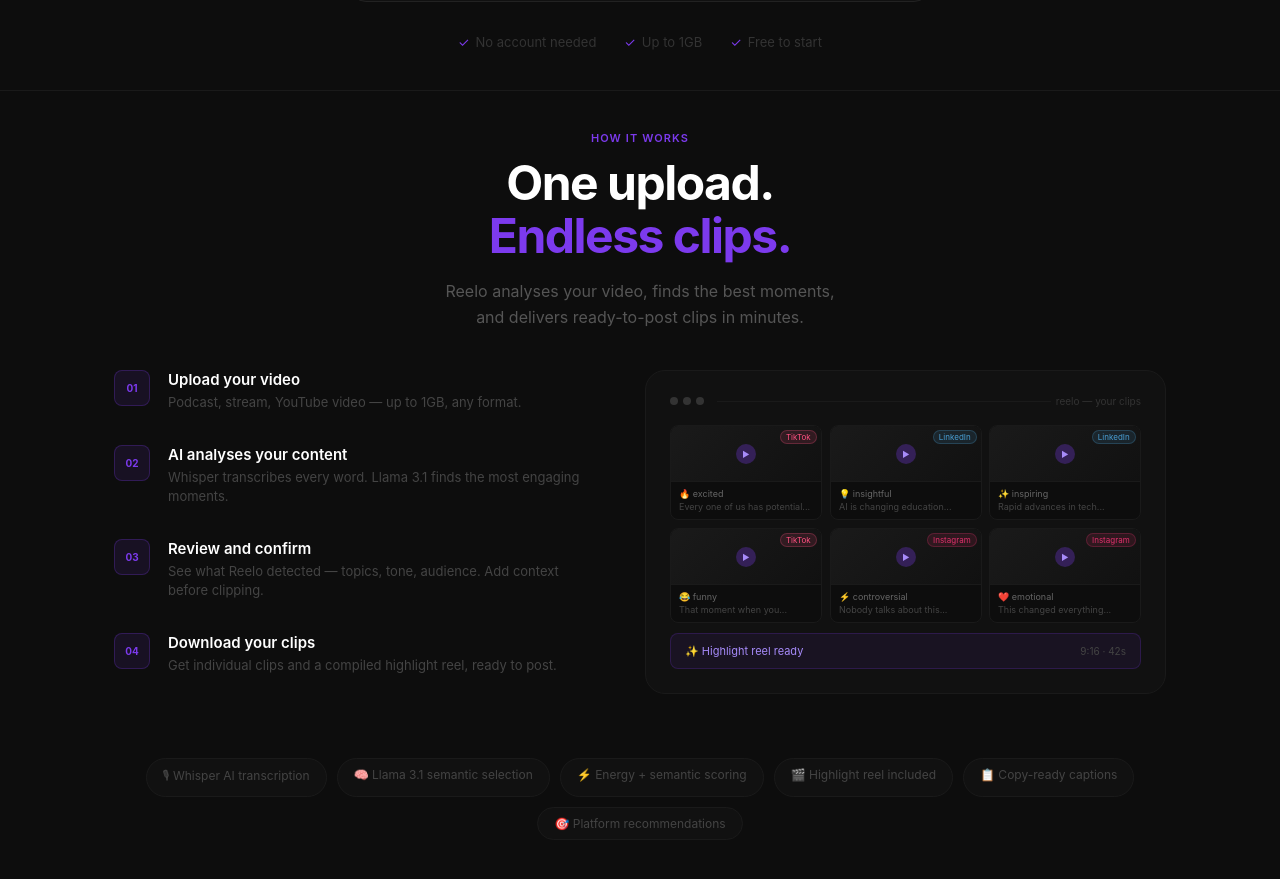
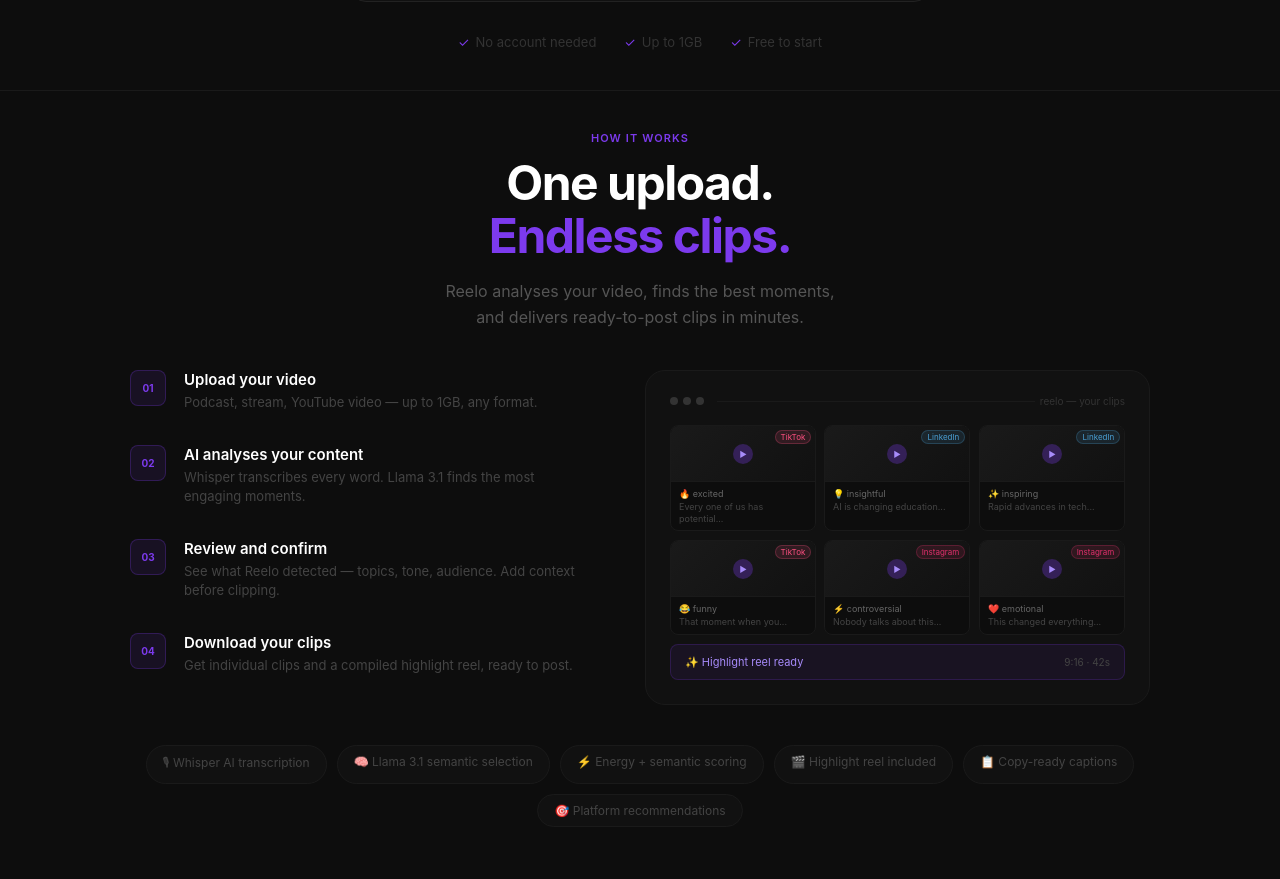
Before and after one commit to LovishRaheja/reelo-frontend, a Next.js app: page / in a window 1280 px wide. Shown: the part 693-1572 px from the top of the page. Built offline with nearby package versions, Linux system fonts and the light colour scheme; no server answers.

Commit message:
fix: mobile responsive How It Works section

```diff
--- a/components/HowItWorks.tsx
+++ b/components/HowItWorks.tsx
@@ -3,14 +3,44 @@
 export default function HowItWorks() {
   return (
     <div style={{ width: '100%', background: '#0d0d0d', borderTop: '1px solid #1a1a1a' }}>
-      <div style={{ maxWidth: '1100px', margin: '0 auto', padding: '40px 24px' }}>
+      <style>{`
+        @keyframes clipIn {
+          from { opacity: 0; transform: translateY(12px) scale(0.95); }
+          to { opacity: 1; transform: translateY(0) scale(1); }
+        }
+        @keyframes reelIn {
+          from { opacity: 0; transform: translateY(8px); }
+          to { opacity: 1; transform: translateY(0); }
+        }
+        .clip-anim { animation: clipIn 0.5s ease forwards; opacity: 0; }
+        .clip-anim:nth-child(1) { animation-delay: 0.3s; }
+        .clip-anim:nth-child(2) { animation-delay: 0.6s; }
+        .clip-anim:nth-child(3) { animation-delay: 0.9s; }
+        .clip-anim:nth-child(4) { animation-delay: 1.2s; }
+        .clip-anim:nth-child(5) { animation-delay: 1.5s; }
+        .clip-anim:nth-child(6) { animation-delay: 1.8s; }
+        .reel-anim { animation: reelIn 0.5s ease 2.2s forwards; opacity: 0; }
+        .hiw-inner { padding: 40px 40px; }
+        .hiw-row { display: flex; align-items: flex-start; gap: 60px; margin-bottom: 40px; flex-wrap: wrap; }
+        .hiw-steps { flex: 1; min-width: 280px; text-align: left; }
+        .hiw-mockup { flex: 1; min-width: 280px; background: #111; border: 1px solid #1a1a1a; border-radius: 20px; padding: 24px; }
+        .hiw-pills { display: flex; gap: 10px; justify-content: center; flex-wrap: wrap; }
+        @media (max-width: 700px) {
+          .hiw-inner { padding: 60px 20px !important; }
+          .hiw-row { flex-direction: column !important; gap: 40px !important; }
+          .hiw-steps { min-width: unset !important; width: 100% !important; }
+          .hiw-mockup { min-width: unset !important; width: 100% !important; }
+        }
+      `}</style>
+
+      <div className="hiw-inner" style={{ maxWidth: '1100px', margin: '0 auto' }}>
 
         {/* Section header */}
         <div style={{ textAlign: 'center', marginBottom: '40px' }}>
           <p style={{ fontSize: '11px', fontWeight: 600, color: '#7c3aed', textTransform: 'uppercase', letterSpacing: '0.1em', marginBottom: '12px' }}>
             How it works
           </p>
-          <h2 style={{ fontSize: 'clamp(32px, 4vw, 48px)', fontWeight: 700, color: '#fff', letterSpacing: '-1.5px', lineHeight: 1.1, marginBottom: '16px' }}>
+          <h2 style={{ fontSize: 'clamp(28px, 4vw, 48px)', fontWeight: 700, color: '#fff', letterSpacing: '-1.5px', lineHeight: 1.1, marginBottom: '16px' }}>
             One upload.<br /><span style={{ color: '#7c3aed' }}>Endless clips.</span>
           </h2>
           <p style={{ fontSize: '16px', color: '#555', maxWidth: '420px', margin: '0 auto', lineHeight: 1.6 }}>
@@ -19,15 +49,10 @@
         </div>
 
         {/* Main row */}
-        <div style={{
-          display: 'flex',
-          alignItems: 'flex-start',
-          gap: '60px',
-          marginBottom: '64px',
-        }}>
+        <div className="hiw-row">
 
           {/* Left steps */}
-          <div style={{ flex: 1, textAlign: 'left' }}>
+          <div className="hiw-steps">
             {[
               { num: '01', title: 'Upload your video', desc: 'Podcast, stream, YouTube video — up to 1GB, any format.' },
               { num: '02', title: 'AI analyses your content', desc: 'Whisper transcribes every word. Llama 3.1 finds the most engaging moments.' },
@@ -51,7 +76,7 @@
           </div>
 
           {/* Right animated mockup */}
-          <div style={{ flex: 1, background: '#111', border: '1px solid #1a1a1a', borderRadius: '20px', padding: '24px' }}>
+          <div className="hiw-mockup">
             {/* Window bar */}
             <div style={{ display: 'flex', alignItems: 'center', gap: '5px', marginBottom: '18px' }}>
               <div style={{ width: '8px', height: '8px', borderRadius: '50%', background: '#333' }} />
@@ -60,25 +85,6 @@
               <div style={{ flex: 1, height: '1px', background: '#1a1a1a', marginLeft: '8px' }} />
               <span style={{ fontSize: '10px', color: '#333' }}>reelo — your clips</span>
             </div>
-
-            <style>{`
-              @keyframes clipIn {
-                from { opacity: 0; transform: translateY(12px) scale(0.95); }
-                to { opacity: 1; transform: translateY(0) scale(1); }
-              }
-              @keyframes reelIn {
-                from { opacity: 0; transform: translateY(8px); }
-                to { opacity: 1; transform: translateY(0); }
-              }
-              .clip-anim { animation: clipIn 0.5s ease forwards; opacity: 0; }
-              .clip-anim:nth-child(1) { animation-delay: 0.3s; }
-              .clip-anim:nth-child(2) { animation-delay: 0.6s; }
-              .clip-anim:nth-child(3) { animation-delay: 0.9s; }
-              .clip-anim:nth-child(4) { animation-delay: 1.2s; }
-              .clip-anim:nth-child(5) { animation-delay: 1.5s; }
-              .clip-anim:nth-child(6) { animation-delay: 1.8s; }
-              .reel-anim { animation: reelIn 0.5s ease 2.2s forwards; opacity: 0; }
-            `}</style>
 
             {/* Clips grid */}
             <div style={{ display: 'grid', gridTemplateColumns: '1fr 1fr 1fr', gap: '8px' }}>
@@ -116,7 +122,7 @@
         </div>
 
         {/* Feature pills */}
-        <div style={{ display: 'flex', gap: '10px', justifyContent: 'center', flexWrap: 'wrap' }}>
+        <div className="hiw-pills">
           {[
             '🎙 Whisper AI transcription',
             '🧠 Llama 3.1 semantic selection',
```
